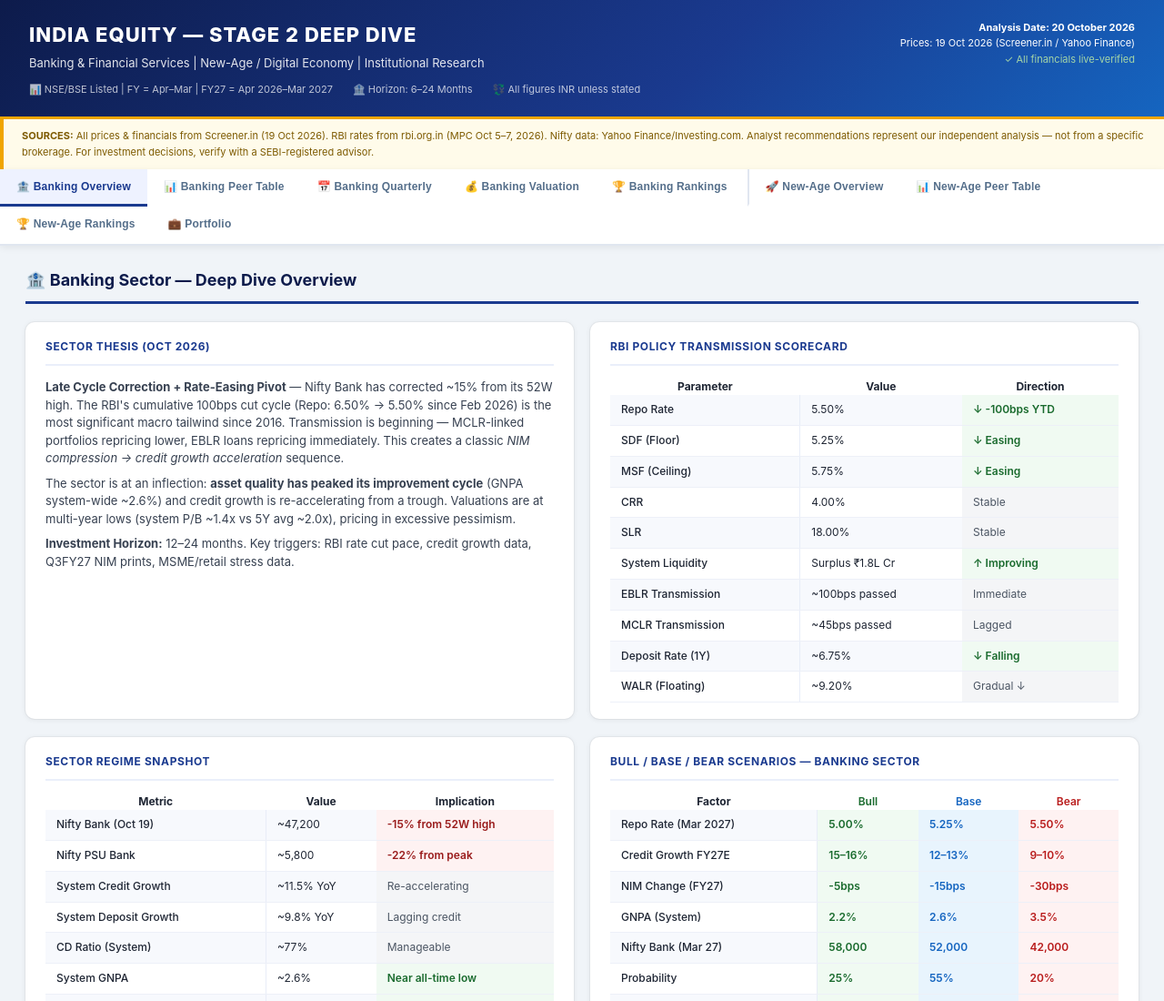
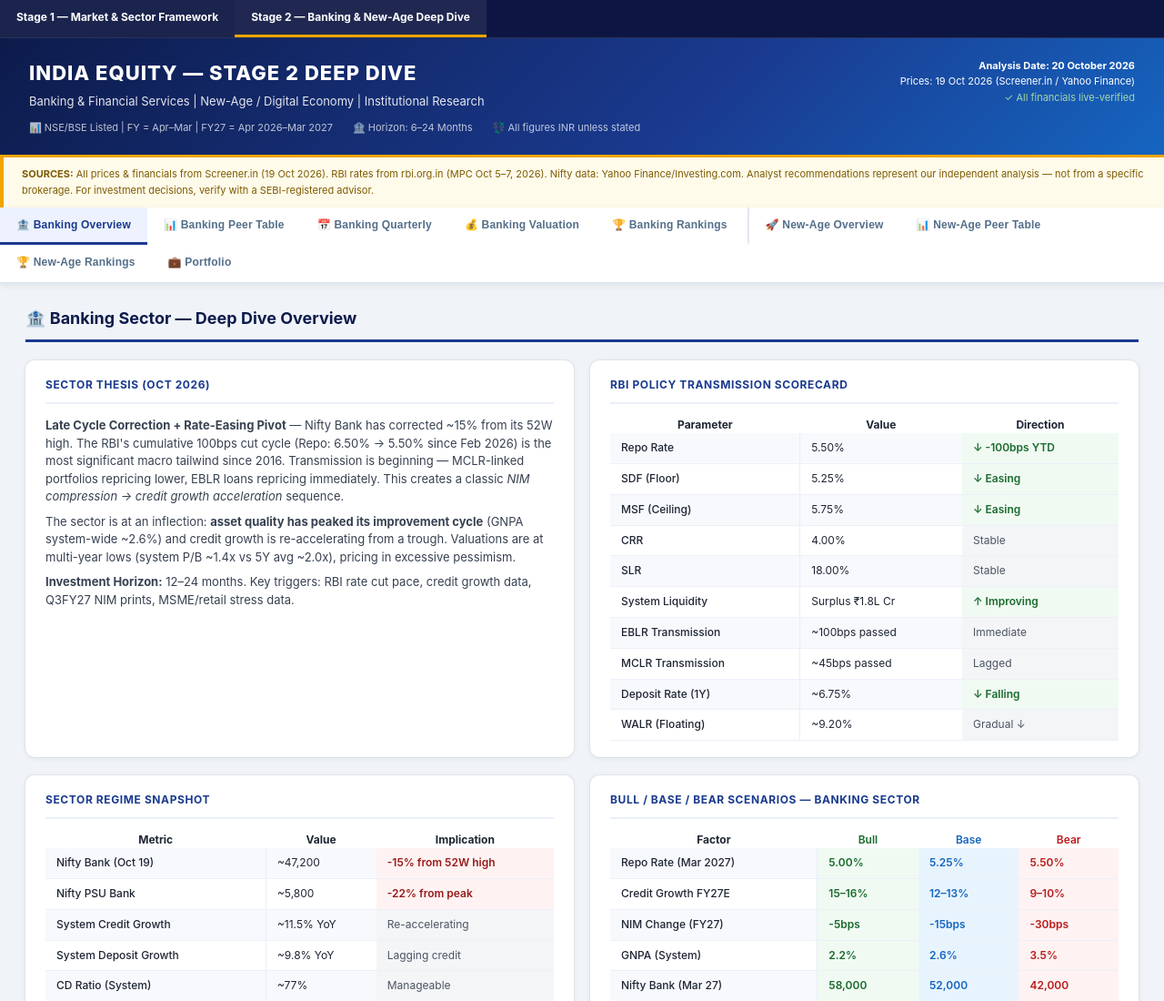
Before and after one commit to dragonslayer01/india-equity-research-stage1, a plain HTML site: page stage2.html in a window 1280 px wide. Shown: the top 1100 px of the page at 91% size. Drawn offline with Linux system fonts and the light colour scheme.

Commit message:
Add stage switcher nav to Stage 2 page.
Co-authored-by: Cursor <cursoragent@cursor.com>

```diff
--- a/stage2.html
+++ b/stage2.html
@@ -252,9 +252,35 @@ tr.row-total td   { background: #eef2ff; font-weight: 700; border-top: 2px solid
 
 /* ─── Scenario table ───────────────────────────────────────────────────── */
 .scenario-table thead tr { background: #283593; }
+
+/* ─── Stage switcher ───────────────────────────────────────────────────── */
+.stage-nav {
+  background: #0d1642;
+  display: flex;
+  flex-wrap: wrap;
+  border-bottom: 1px solid rgba(255,255,255,.12);
+}
+.stage-nav a {
+  padding: 10px 18px;
+  font-size: 12px;
+  font-weight: 700;
+  color: rgba(255,255,255,.65);
+  text-decoration: none;
+  border-bottom: 3px solid transparent;
+}
+.stage-nav a:hover { color: #fff; background: rgba(255,255,255,.06); }
+.stage-nav a.active {
+  color: #fff;
+  border-bottom-color: #f0a500;
+  background: rgba(255,255,255,.08);
+}
 </style>
 </head>
 <body>
+<div class="stage-nav">
+  <a href="index.html">Stage 1 — Market &amp; Sector Framework</a>
+  <a href="stage2.html" class="active">Stage 2 — Banking &amp; New-Age Deep Dive</a>
+</div>
 <div class="header">
   <div style="display:flex;justify-content:space-between;align-items:flex-start;flex-wrap:wrap">
     <div>
```
